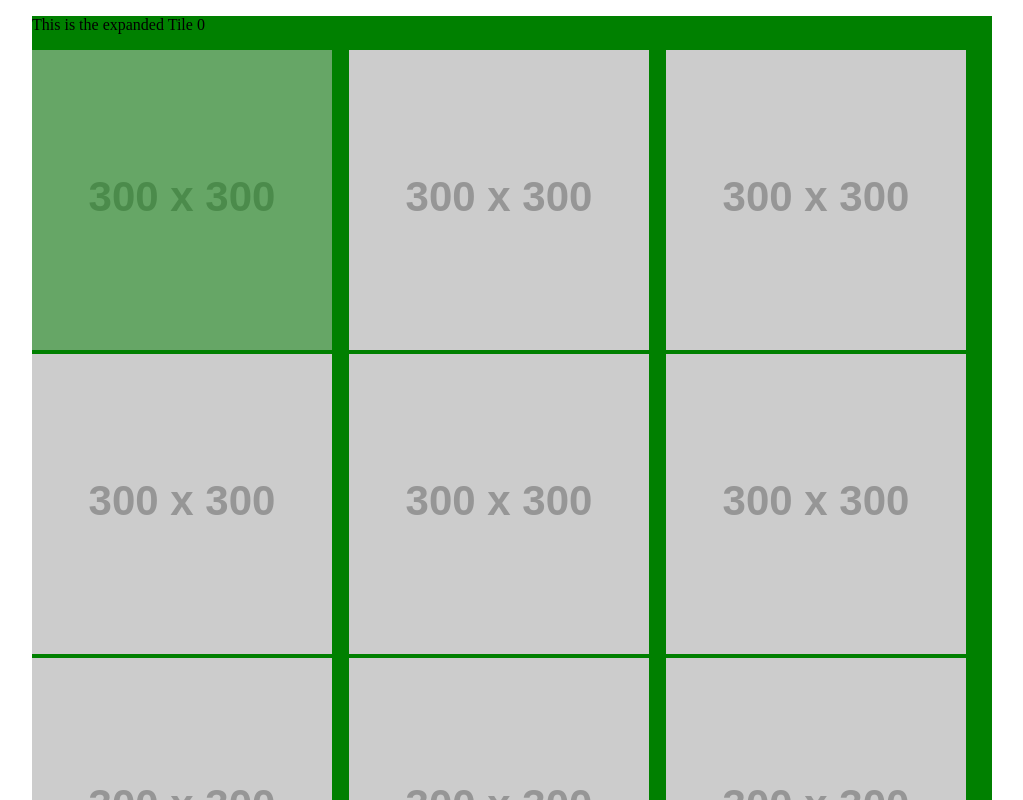
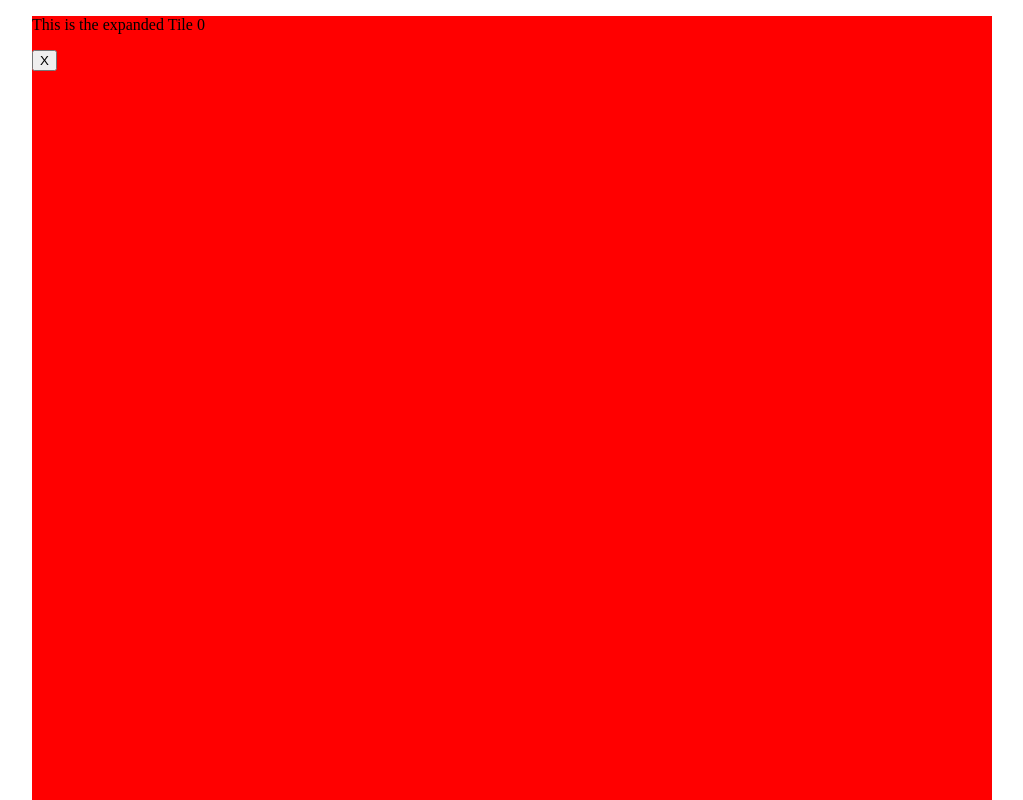
Before and after one commit to mcgeorgiev/image-tiles, a React app: page / in a window 1280 px wide. Both pictures are taken after a click on the element 318 px from the left and 160 px from the top of the page. Shown: the top 800 px of the page, without its empty margins (128-1151 px from the left). Built offline with nearby package versions, Linux system fonts and the light colour scheme; placeholder pictures from the web are drawn by us.

Commit message:
working open and close image

```diff
--- a/src/index.css
+++ b/src/index.css
@@ -23,5 +23,12 @@
 }
 
 .expanded-tile.open {
-  display: inline;
+  display: block;
+  width: 100%;
+  height: 100vh;
+  background-color: red;
+  top: 0;
+  left: 0;
+  right: 0;
+  bottom: 0;
 }
--- a/src/index.js
+++ b/src/index.js
@@ -26,6 +26,7 @@ class ExpandedTile extends React.Component {
     return (
       <div className={classes}>
         <p>This is the expanded Tile {this.props.expanded}</p>
+        <button onClick={() => this.props.onClick()}>X</button>
       </div>
     );
   }
@@ -37,11 +38,16 @@ class Container extends React.Component {
     this.state = {
       tileExpanded: false
     }
-    this.toggleExpanded = this.toggleExpanded.bind(this);
+    this.openImage = this.openImage.bind(this);
+    this.closeWindow = this.closeWindow.bind(this);
   }
 
-  toggleExpanded(i) {
+  openImage(i) {
       this.setState({tileExpanded: (this.state.tileExpanded === i) ? false : i});
+  }
+
+  closeWindow() {
+    this.setState({tileExpanded: false});
   }
 
   render() {
@@ -50,13 +56,13 @@ class Container extends React.Component {
       tiles.push(
         <Tile key={i}
           expanded={this.state.tileExpanded === i}
-          onClick={() => { this.toggleExpanded(i)}} />
+          onClick={() => { this.openImage(i)}} />
       );
     }
 
     return (
       <div>
-        <ExpandedTile expanded={this.state.tileExpanded}/>
+        <ExpandedTile expanded={this.state.tileExpanded} onClick={() => {this.closeWindow()}}/>
         <div className="tiles">{tiles}</div>
       </div>
     );
```
